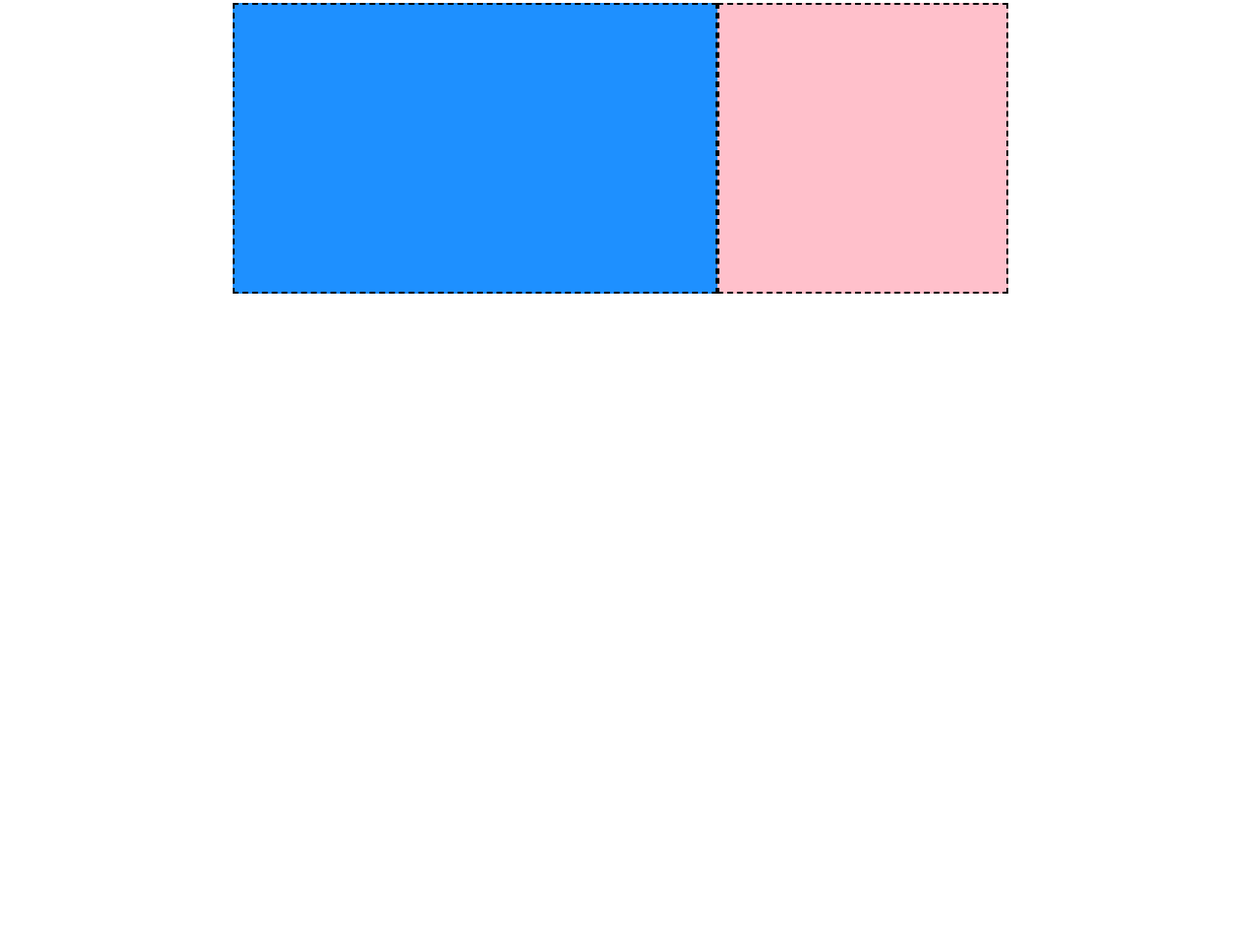
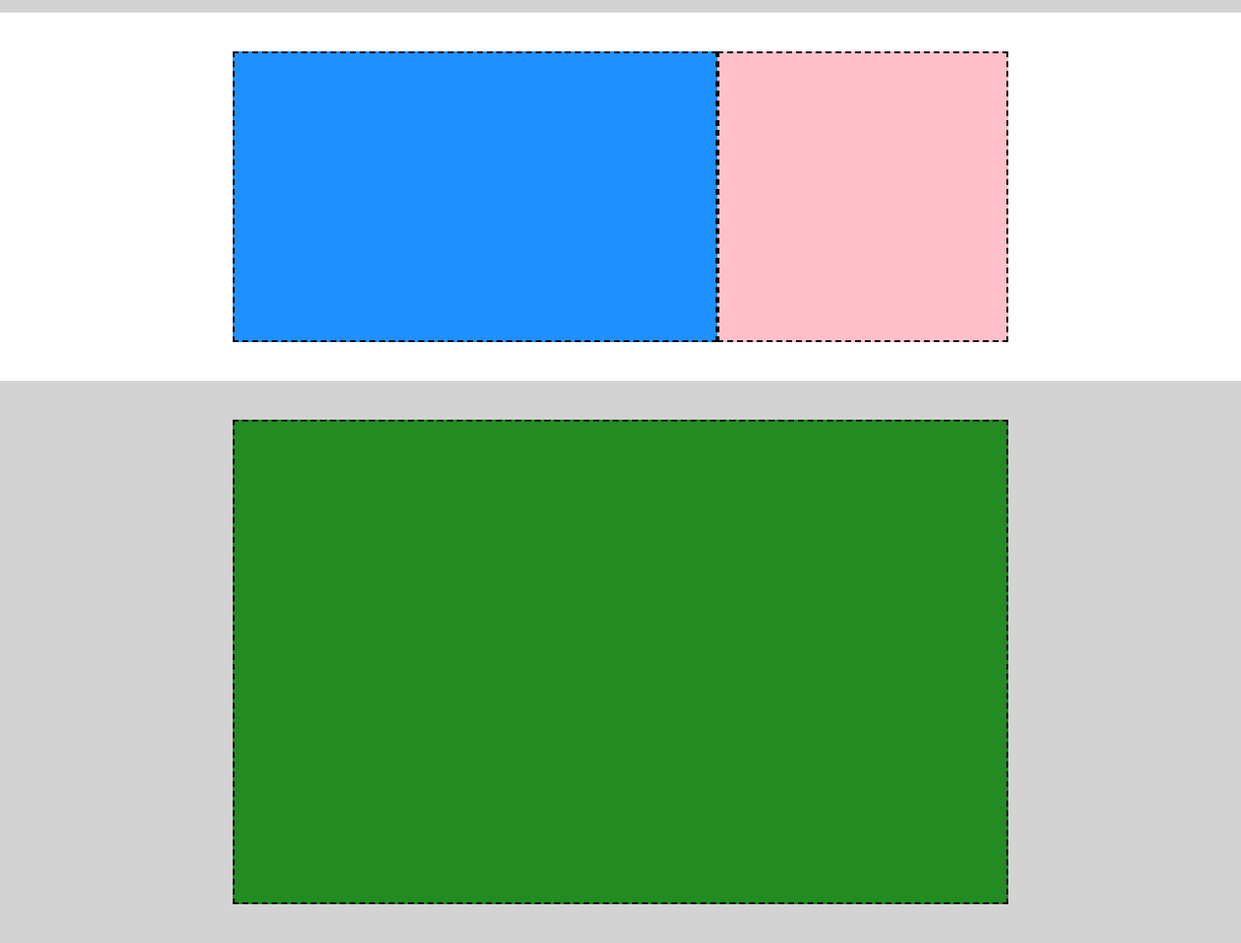
Before and after one commit to Gabrieleabu23/htmlcss-struttura-discord, a plain HTML site: page index.html in a window 1280 px wide. Shown: the part 1197-2170 px from the top of the page at 97% size. Before the commit the page ends 1550 px from the top, so only its background shows below. Drawn offline with Linux system fonts and the light colour scheme; a web font is replaced by a local one.

Commit message:
main completed

```diff
--- a/css/style.css
+++ b/css/style.css
@@ -64,7 +64,7 @@ a{
     background-color: #00008b;
     align-items: center;
     justify-content: center;
-    height: 300px;
+    height: 400px;
 }
 #violet_square_header{
     display: flex;
@@ -72,14 +72,13 @@ a{
     justify-content: center;
     background-color: rgb(240, 21, 222);
     /* justify-content: center; */
-    height: 200px;
+    height: 300px;
     width: 600px;
 }
 .square_main{
     display: flex;
     justify-content: center;
     align-items: center;
-    height: 400px;
 }
 .square_pink_main{
     background-color: #ffc0cb;
@@ -95,6 +94,18 @@ a{
     height: 300px;
 
 }
+.square_green_main{
+    border: 2px dashed black;
+    background-color: #228b22;
+    width: 800px;
+    height: 500px;
+
+}
+.square_green_main,
+.square_pink_main,
+.square_blue_main{
+    margin: 40px 0px;
+}
 .gray{
     background-color:#d3d3d3;
 }
--- a/index.html
+++ b/index.html
@@ -42,6 +42,9 @@
             <div class="square_blue_main"></div>
             <div class="square_pink_main"></div>
         </div>
+        <div class="square_main gray">
+            <div class="square_green_main"></div>
+        </div>
     </main>
 </body>
 </html>
```
